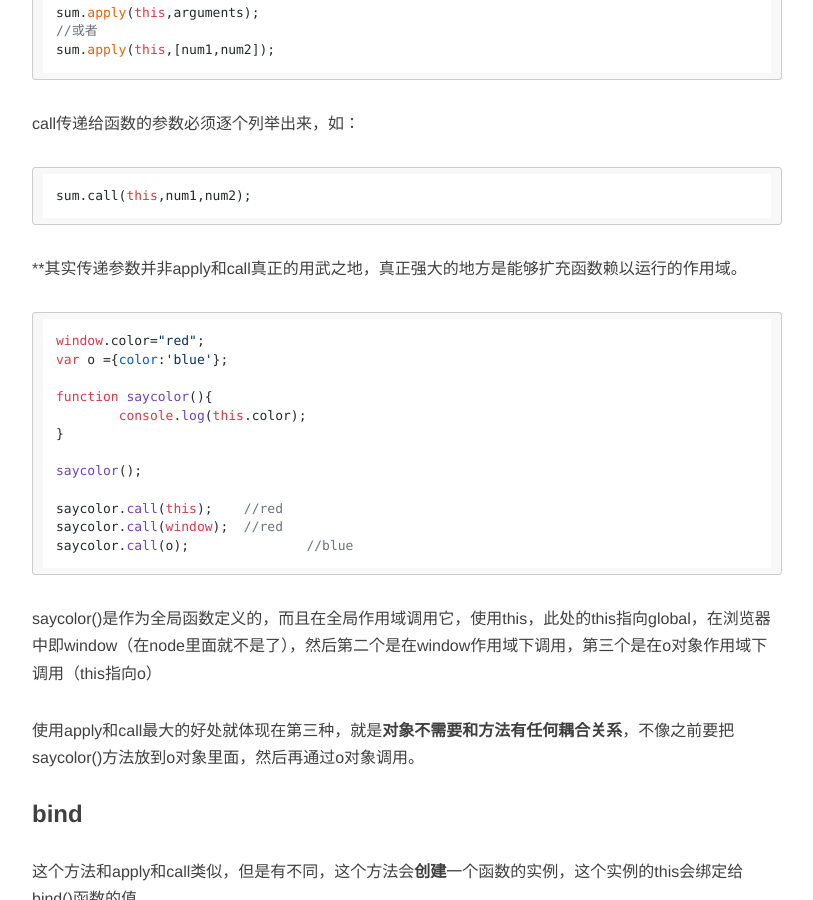
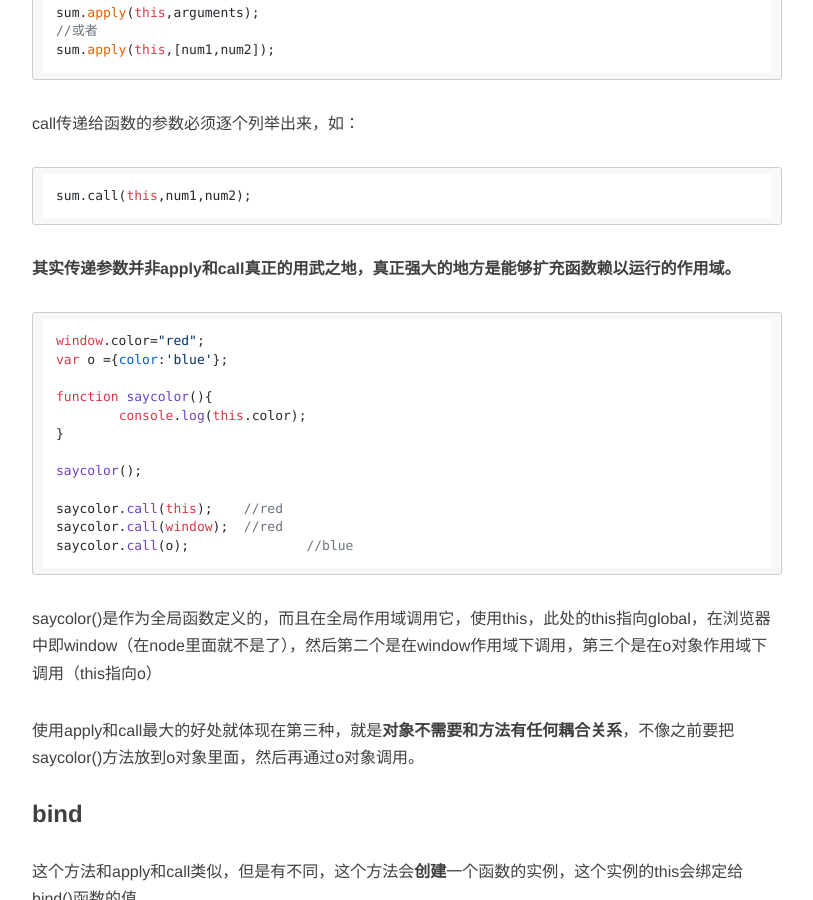
Before and after one commit to lo56ve/lo56ve.github.io, a Jekyll site: the page built from _posts/2016-12-04-call&apply.md, in a window 1280 px wide and 900 px high, scrolled down 1277 px. Shown: the whole window, without its empty margins (233-1046 px from the left). Built offline with Jekyll 4.4.1, drawn with Linux system fonts in a browser that asks for light colours; nearby versions of some CDN libraries; comment, search, counter and statistics services are not loaded.

Commit message:
2016.12.04博文

```diff
--- a/_posts/2016-12-04-call&apply.md
+++ b/_posts/2016-12-04-call&apply.md
@@ -43,7 +43,7 @@ call传递给函数的参数必须逐个列举出来，如：
 
 	sum.call(this,num1,num2);
 
-**其实传递参数并非apply和call真正的用武之地，真正强大的地方是能够扩充函数赖以运行的作用域。
+**其实传递参数并非apply和call真正的用武之地，真正强大的地方是能够扩充函数赖以运行的作用域。**
 
 	window.color="red";
 	var o ={color:'blue'};
```
